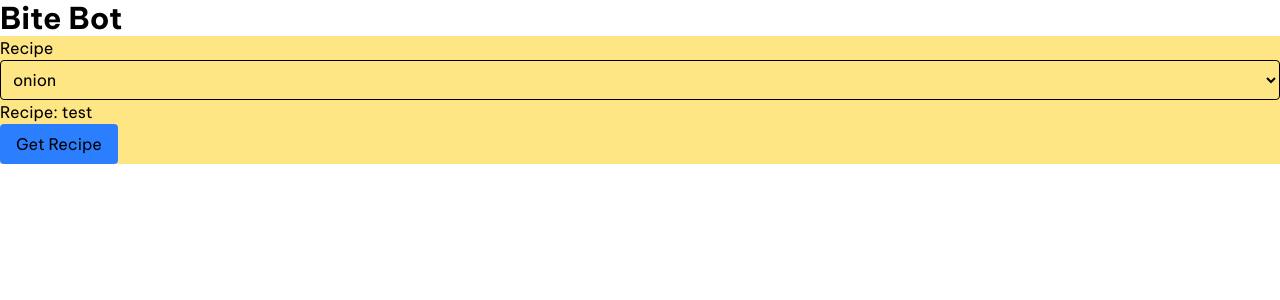
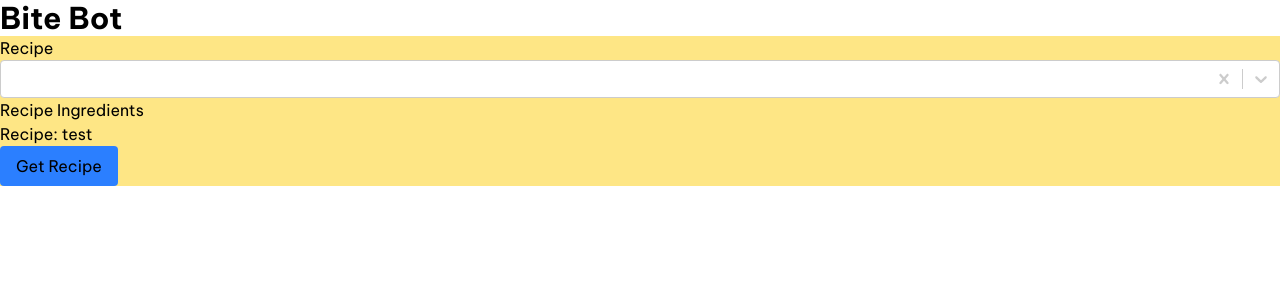
Before and after one commit to MayKhine/bite-bot, a React (Vite) app in the folder packages/frontend/: page / in a window 1280 px wide. Shown: the top 300 px of the page. Built offline with nearby package versions, Linux system fonts and the light colour scheme.

Commit message:
update the dropdown with React Create Selectable

```diff
--- a/package.json
+++ b/package.json
@@ -10,6 +10,7 @@
     "prettier": "^3.3.3",
     "query-string": "^9.1.1",
     "react": "^18.3.1",
+    "react-select": "^5.10.1",
     "typescript": "^5.6.3",
     "vite": "^5.4.10",
     "vite-node": "^2.1.4",
--- a/packages/frontend/src/assets/ingredients.json
+++ b/packages/frontend/src/assets/ingredients.json
@@ -1,68 +1,131 @@
-{
-  "Vegetables": [
-    "onion",
-    "garlic",
-    "tomato",
-    "bell pepper",
-    "carrot",
-    "spinach",
-    "broccoli",
-    "cilantro",
-    "parsley",
-    "basil"
-  ],
-  "Proteins": [
-    "chicken breast",
-    "ground beef",
-    "eggs",
-    "salmon",
-    "tofu",
-    "shrimp",
-    "lentils",
-    "chickpeas",
-    "bacon",
-    "pork chops"
-  ],
-  "Grains": [
-    "white rice",
-    "brown rice",
-    "pasta",
-    "bread",
-    "tortillas",
-    "quinoa",
-    "oats",
-    "flour",
-    "cornmeal"
-  ],
-  "Dairy": [
-    "milk",
-    "butter",
-    "cheddar cheese",
-    "parmesan",
-    "yogurt",
-    "cream cheese"
-  ],
-  "Pantry": [
-    "olive oil",
-    "soy sauce",
-    "salt",
-    "black pepper",
-    "sugar",
-    "vinegar",
-    "honey",
-    "canned tomatoes",
-    "tomato paste"
-  ],
-  "Spices": [
-    "cumin",
-    "paprika",
-    "chili powder",
-    "oregano",
-    "thyme",
-    "rosemary",
-    "turmeric",
-    "cinnamon",
-    "ginger",
-    "nutmeg"
-  ]
-}
+[
+  "Almonds",
+  "Apples",
+  "Asparagus",
+  "Avocados",
+  "Bacon",
+  "Bananas",
+  "Basil",
+  "Beans",
+  "Beef",
+  "Beets",
+  "Bell Peppers",
+  "Blackberries",
+  "Blueberries",
+  "Broccoli",
+  "Brussels Sprouts",
+  "Butter",
+  "Cabbage",
+  "Cantaloupe",
+  "Carrots",
+  "Cauliflower",
+  "Celery",
+  "Cheddar Cheese",
+  "Chicken",
+  "Chickpeas",
+  "Chili Powder",
+  "Chives",
+  "Cilantro",
+  "Cinnamon",
+  "Cloves",
+  "Coconut Milk",
+  "Corn",
+  "Cottage Cheese",
+  "Cranberries",
+  "Cucumber",
+  "Cumin",
+  "Curry Powder",
+  "Dates",
+  "Dill",
+  "Dragonfruit",
+  "Eggplant",
+  "Eggs",
+  "Feta Cheese",
+  "Figs",
+  "Flour",
+  "Garbanzo Beans",
+  "Garlic",
+  "Ginger",
+  "Goat Cheese",
+  "Grapes",
+  "Green Beans",
+  "Ground Beef",
+  "Ham",
+  "Hazelnuts",
+  "Honey",
+  "Horseradish",
+  "Iceberg Lettuce",
+  "Italian Sausage",
+  "Jackfruit",
+  "Jalapeños",
+  "Jam",
+  "Kale",
+  "Ketchup",
+  "Kidney Beans",
+  "Kiwi",
+  "Lamb",
+  "Lemon",
+  "Lentils",
+  "Lettuce",
+  "Lime",
+  "Maple Syrup",
+  "Mango",
+  "Milk",
+  "Mint",
+  "Mushrooms",
+  "Mustard",
+  "Nutmeg",
+  "Oats",
+  "Olive Oil",
+  "Olives",
+  "Onions",
+  "Orange",
+  "Oregano",
+  "Paprika",
+  "Parsley",
+  "Parsnips",
+  "Peaches",
+  "Peanut Butter",
+  "Peanuts",
+  "Pears",
+  "Peas",
+  "Pecans",
+  "Pineapple",
+  "Pinto Beans",
+  "Plums",
+  "Pomegranate",
+  "Pork",
+  "Potatoes",
+  "Pumpkin",
+  "Quinoa",
+  "Radishes",
+  "Raisins",
+  "Raspberries",
+  "Red Cabbage",
+  "Red Onion",
+  "Rice",
+  "Rosemary",
+  "Salmon",
+  "Salt",
+  "Sardines",
+  "Sausage",
+  "Scallions",
+  "Shrimp",
+  "Spinach",
+  "Strawberries",
+  "Sugar",
+  "Sweet Potatoes",
+  "Thyme",
+  "Tofu",
+  "Tomatoes",
+  "Tuna",
+  "Turkey",
+  "Vanilla Extract",
+  "Vinegar",
+  "Walnuts",
+  "Watermelon",
+  "Wheat Flour",
+  "Yam",
+  "Yogurt",
+  "Zucchini"
+]
--- /dev/null
+++ b/packages/frontend/src/components/IngredientButton.tsx
@@ -0,0 +1,11 @@
+type IngredientButtonProps = {
+  value: string
+  onClick: () => void
+}
+export const IngredientButton = ({ value, onClick }: IngredientButtonProps) => {
+  return (
+    <div onClick={onClick} className="bg-pink-200 p-3 w-max">
+      {value}
+    </div>
+  )
+}
--- a/packages/frontend/src/components/IngredientDropdown.tsx
+++ b/packages/frontend/src/components/IngredientDropdown.tsx
@@ -1,35 +1,46 @@
+import { useState } from "react"
 import ingredients from "../assets/ingredients.json"
-export type IngredientCategory = {
-  [category: string]: string[]
-}
+import CreatableSelect from "react-select/creatable"
 
 type IngredientDropdownProps = {
   value: string
-  onChange: (value: string) => void
+  onSelect: (value: string) => void
 }
 
+type SelectOptionType = {
+  label: string
+  value: string
+}
 export const IngredientDropdown = ({
   value,
-  onChange,
+  onSelect,
 }: IngredientDropdownProps) => {
-  const typedIngredients: IngredientCategory = ingredients
+  const ingredientOptions = ingredients.map((item: string) => ({
+    label: item,
+    value: item,
+  }))
+
+  const selectedOption = ingredientOptions.find(
+    (opt) => opt.value === value
+  ) || {
+    label: value,
+    value,
+  }
+
+  const [option, setOption] = useState<SelectOptionType | null>(selectedOption)
 
   return (
-    <select
-      className="border rounded p-2 w-full"
-      value={value}
-      onChange={(e) => onChange(e.target.value)}
-    >
-      {/* <option value="">Select an ingredient</option> */}
-      {Object.entries(typedIngredients).map(([category, items]) => (
-        <optgroup key={category} label={category}>
-          {items.map((item) => (
-            <option key={item} value={item}>
-              {item}
-            </option>
-          ))}
-        </optgroup>
-      ))}
-    </select>
+    <CreatableSelect
+      isClearable
+      options={ingredientOptions}
+      value={option}
+      onChange={(newValue) => {
+        if (newValue?.value) {
+          onSelect(newValue.value)
+          setOption({ label: "", value: "" })
+        }
+      }}
+      placeholder="Select or type an ingredient"
+    />
   )
 }
--- a/packages/frontend/src/components/Recipe.tsx
+++ b/packages/frontend/src/components/Recipe.tsx
@@ -1,11 +1,8 @@
 import { useState } from "react"
 import { IngredientDropdown } from "./IngredientDropdown"
+import { IngredientButton } from "./IngredientButton"
 export const Recipe = () => {
-  const [recipeIngredients, setRecipeIngredients] = useState([
-    "chiken",
-    "tomato",
-    "basil",
-  ])
+  const [recipeIngredients, setRecipeIngredients] = useState<Array<string>>([])
   const [recipeResult, setRecipeResult] = useState("test")
   const [loading, setLoading] = useState(false)
   const [ingredient, setIngredient] = useState("")
@@ -39,10 +36,35 @@ export const Recipe = () => {
   return (
     <div>
       <div> Recipe</div>
-      <IngredientDropdown value={ingredient} onChange={setIngredient} />
+      <IngredientDropdown
+        value={ingredient}
+        onSelect={(selectedIngredient) => {
+          setIngredient(selectedIngredient)
+          setRecipeIngredients((prev) => {
+            if (!prev) return [selectedIngredient]
+            return [...prev, selectedIngredient]
+          })
+        }}
+      />
       {ingredient && (
         <p className="mt-4 text-green-700">You selected: {ingredient}</p>
       )}
+      <div>
+        <div> Recipe Ingredients</div>
+        <div className="flex gap-2">
+          {recipeIngredients.map((ingredient, index) => {
+            return (
+              <IngredientButton
+                key={index}
+                value={ingredient}
+                onClick={() => {
+                  console.log("Delete this ", ingredient)
+                }}
+              />
+            )
+          })}
+        </div>
+      </div>
       <div>Recipe: {recipeResult}</div>
       <button
         onClick={handleSubmit}
```
Also changed, not shown: 1 other file (tests, documents, lock files or other folders).
